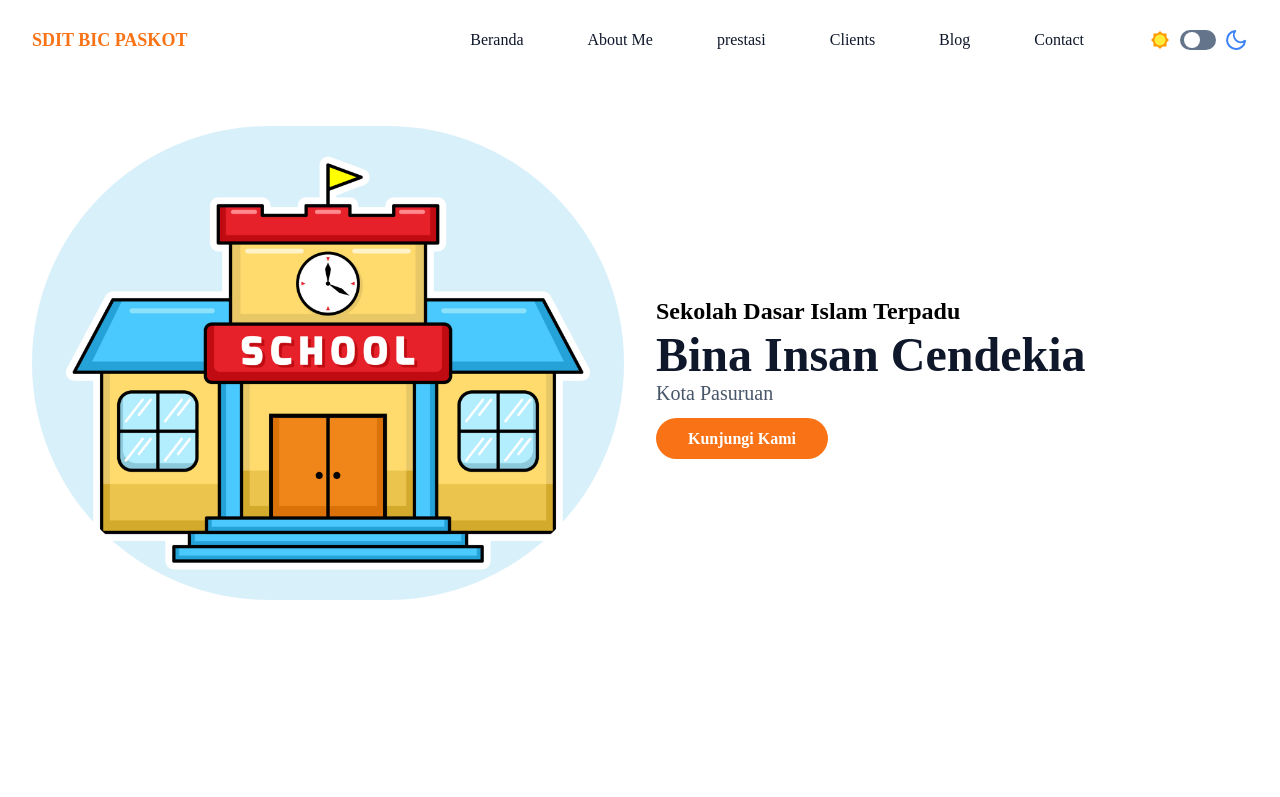
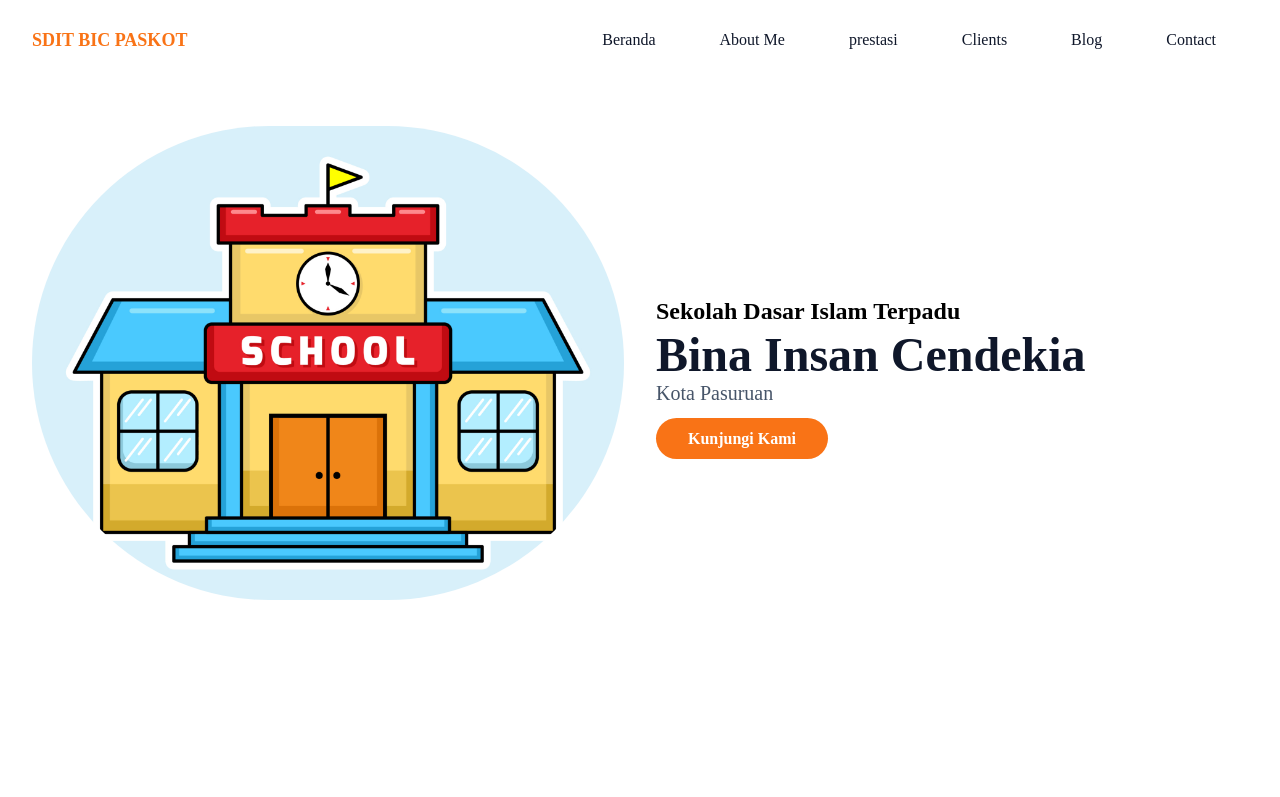
Before and after one commit to MKrisnandaVS/bic, a plain HTML site: page index.html in a window 1280 px wide. Shown: the top 797 px of the page. Drawn offline with nearby package versions, Linux system fonts and the light colour scheme; a web font is replaced by a local one.

Commit message:
bismillah

```diff
--- a/index.html
+++ b/index.html
@@ -70,18 +70,6 @@
         font-family: "Delius";
       }
     </style>
-    <!-- Darkmode -->
-    <script>
-      if (
-        localStorage.getItem("theme") === "dark" ||
-        (!localStorage.getItem("theme") &&
-          window.matchMedia("(prefers-color-scheme: dark)").matches)
-      ) {
-        document.documentElement.classList.add("dark");
-      } else {
-        document.documentElement.classList.remove("dark");
-      }
-    </script>
     <!-- Tittle -->
     <title>SDIT BIC KOTA PASURUAN</title>
   </head>
@@ -161,54 +149,6 @@
                     >Contact</a
                   >
                 </li>
-                <li class="flex items-center pl-8 mt-5 lg:mt-0">
-                  <div class="flex items-center">
-                    <!-- Logo Matahari -->
-                    <svg
-                      class="mr-2 h-6 w-6"
-                      xmlns="http://www.w3.org/2000/svg"
-                      viewBox="0 0 48 48"
-                    >
-                      <path fill="#FF9800" d="M11 11H37V37H11z"></path>
-                      <path
-                        fill="#FF9800"
-                        d="M11.272 11.272H36.728V36.728H11.272z"
-                        transform="rotate(-45.001 24 24)"
-                      ></path>
-                      <path
-                        fill="#FFEB3B"
-                        d="M13,24c0,6.077,4.923,11,11,11c6.076,0,11-4.923,11-11s-4.924-11-11-11C17.923,13,13,17.923,13,24"
-                      ></path>
-                    </svg>
-
-                    <input type="checkbox" id="dark-toggle" class="hidden" />
-                    <label for="dark-toggle">
-                      <div
-                        class="flex h-5 w-9 cursor-pointer items-center rounded-full bg-slate-500 p-1"
-                      >
-                        <div
-                          class="toggle-circle h-4 w-4 bg-white rounded-full transition duration-300 ease-in-out"
-                        ></div>
-                      </div>
-                    </label>
-
-                    <!-- Logo Bulan -->
-                    <svg
-                      class="ml-2 h-6 w-6 text-blue-500"
-                      xmlns="http://www.w3.org/2000/svg"
-                      fill="none"
-                      viewBox="0 0 24 24"
-                      stroke="currentColor"
-                      stroke-width="2"
-                    >
-                      <path
-                        stroke-linecap="round"
-                        stroke-linejoin="round"
-                        d="M21 12.79A9 9 0 1111.21 3 7 7 0 0021 12.79z"
-                      />
-                    </svg>
-                  </div>
-                </li>
               </ul>
             </nav>
           </div>
@@ -263,7 +203,9 @@
             <h3 class="font-bold uppercase text-primary text-xl mb-3">
               Kata Sambutan
             </h3>
-            <p class="font-medium text-base text-secondary max-w-xl text-justify">
+            <p
+              class="font-medium text-base text-secondary max-w-xl text-justify"
+            >
               Lorem, ipsum dolor sit amet consectetur adipisicing elit. Eum
               explicabo numquam voluptatibus tempora magni pariatur provident
               aut eveniet dolore. Quisquam quis voluptas dolorem ipsum quod
@@ -271,10 +213,13 @@
               numquam, quasi nisi illum voluptatem. Libero, minus tempora quae
               velit consequuntur eveniet officia suscipit atque mollitia!
             </p>
-
           </div>
           <div class="w-full px-4 lg:w-1/2">
-            <img src="/img/butititk.png" alt="Foto Sambutan" class="rounded-lg" />
+            <img
+              src="/img/butititk.png"
+              alt="Foto Sambutan"
+              class="rounded-lg"
+            />
           </div>
         </div>
       </div>
@@ -393,11 +338,11 @@
         </div>
         <div class="flex justify-center items-center">
           <a
-              href="https://www.instagram.com/sditbicpasuruan/"
-              target="_blank"
-              class="text-base font-semibold text-white bg-primary py-3 px-8 rounded-full hover:opacity-80 transition duration-300 ease-in-out"
-              >Lihat Selengkapnya</a
-            >
+            href="https://www.instagram.com/sditbicpasuruan/"
+            target="_blank"
+            class="text-base font-semibold text-white bg-primary py-3 px-8 rounded-full hover:opacity-80 transition duration-300 ease-in-out"
+            >Lihat Selengkapnya</a
+          >
         </div>
       </div>
     </section>
```
